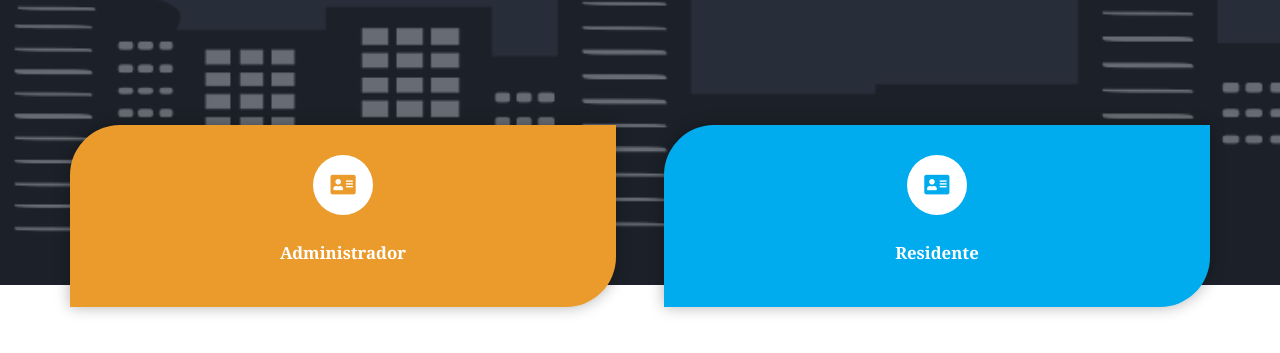
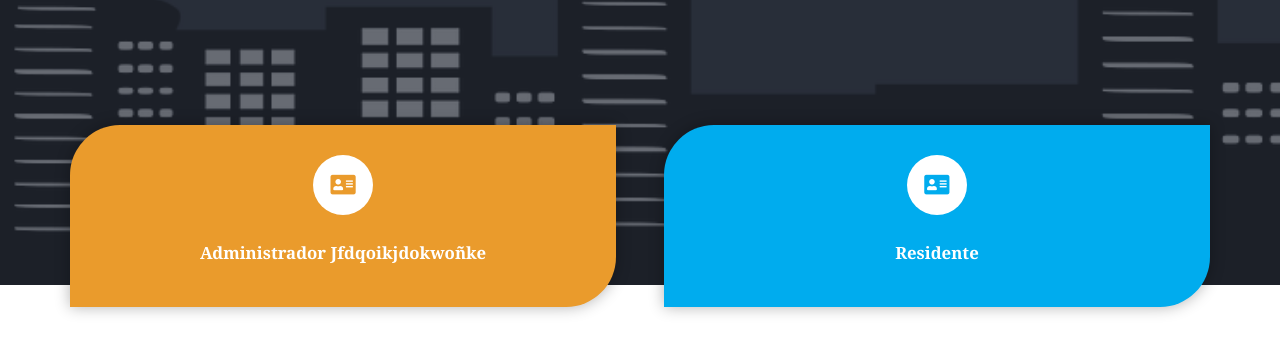
Before and after one commit to naturalcandy1/Best_Neighbor, a plain HTML site: page index.html in a window 1280 px wide. Shown: the part 359-712 px from the top of the page. Drawn offline with Linux system fonts and the light colour scheme.

Commit message:
jsjdlkwsjd

```diff
--- a/index.html
+++ b/index.html
@@ -60,7 +60,7 @@ Licence URI: https://www.os-templates.com/template-terms
       </li>
       <li class="two_quarter">
         <article><a href="Log\loginvista.html"><i class="fas fa-address-card"></i></a>
-          <h6 class="heading">Administrador</h6>
+          <h6 class="heading">Administrador jfdqoikjdokwoñke</h6>
         </article>
       </li>
         <li class="two_quarter">
```
